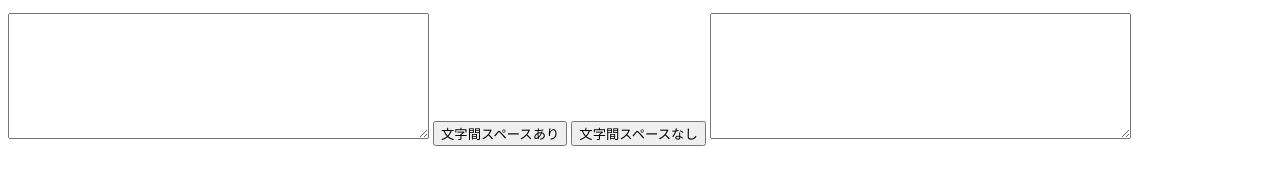
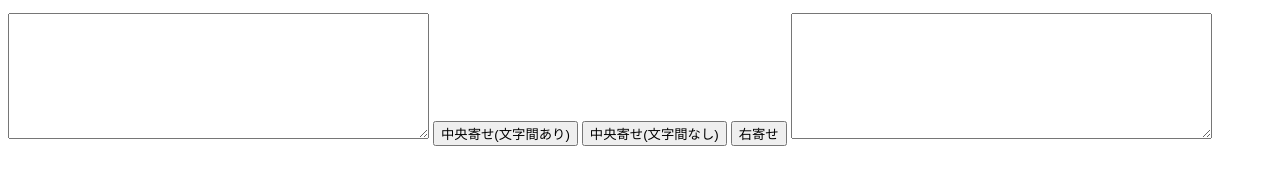
Before and after one commit to ito-ur-right/CentralAlignment, a plain HTML site: page index.html in a window 1280 px wide. Shown: the part 140-324 px from the top of the page. Drawn offline with Linux system fonts and the light colour scheme.

Commit message:
Update index.html

```diff
--- a/index.html
+++ b/index.html
@@ -2,7 +2,7 @@
 <html lang="ja" dir="ltr">
   <head>
     <meta charset="utf-8">
-    <title>テキスト中央寄せ</title>
+    <title>文字列の中央寄せと右寄せ</title>
     <script language="javascript" type="text/javascript">
     function centralAlignment() {
       var max=0;
@@ -70,14 +70,46 @@
       }
       document.getElementById("out_textarea").value = result;
     }
+    function rightalAlignment() {
+      var max=0;
+      var text = document.getElementById("textarea").value;
+      var s_text = text.split(/\n/);
+      var x =0;
+      var result = "";
+      //最大文字数
+      for(var i=0;i<s_text.length;i++){
+        if(max<s_text[i].length){
+          max = s_text[i].length;
+        }
+      }
+      //変形
+      for(var i=0;i<s_text.length;i++){
+        var t = s_text[i];
+        var count = (max-t.length);
+        for(var n=0; n<count;n++){
+          if(i==0 && count>0 && n==0){
+            result = result + "。";
+          }else{
+            result = result + "　";
+          }
+        }
+        result = result +t;
+        for(var n=0; n<count;n++){
+            result = result + "　";
+        }
+        result = result + "\n";
+      }
+      document.getElementById("out_textarea").value = result;
+    }
     </script>
   </head>
   <body>
     <h1 style="text-align:center;">文字列中央寄せ</h1>
     <p>全角文字列を中央寄せします。<br/>下のボックスに文字列を入れてボタンを押すと、最大文字数の列に合わせて中央寄せをした文字列を返します。</p>
     <textarea id="textarea" rows="8" cols="50"></textarea>
-    <button type="button" name="button" onclick="centralAlignment();">文字間スペースあり</button>
-    <button type="button" name="button" onclick="centralAlignmentNone();">文字間スペースなし</button>
+    <button type="button" name="button" onclick="centralAlignment();">中央寄せ(文字間あり)</button>
+    <button type="button" name="button" onclick="centralAlignmentNone();">中央寄せ(文字間なし)</button>
+    <button type="button" name="button" onclick="rightalAlignment();">右寄せ</button>
     <textarea id="out_textarea" rows="8" cols="50"></textarea>
     </div>
   </body>
```
